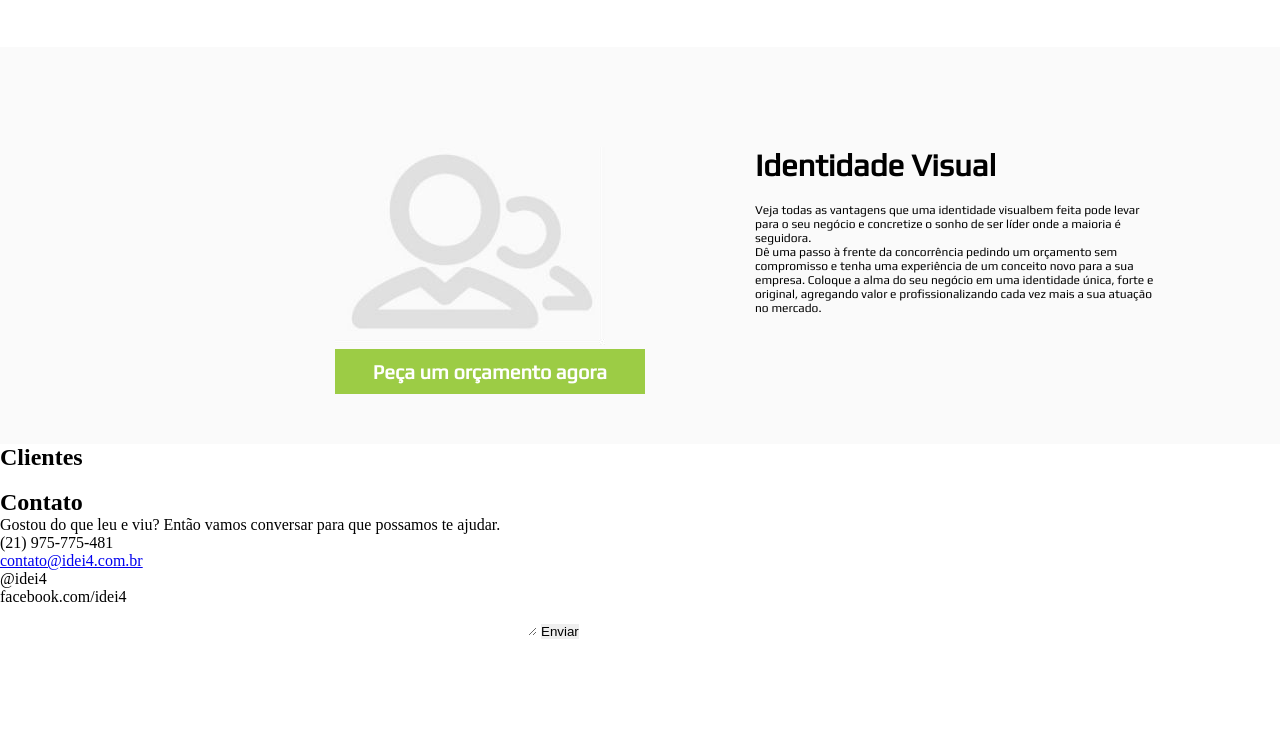
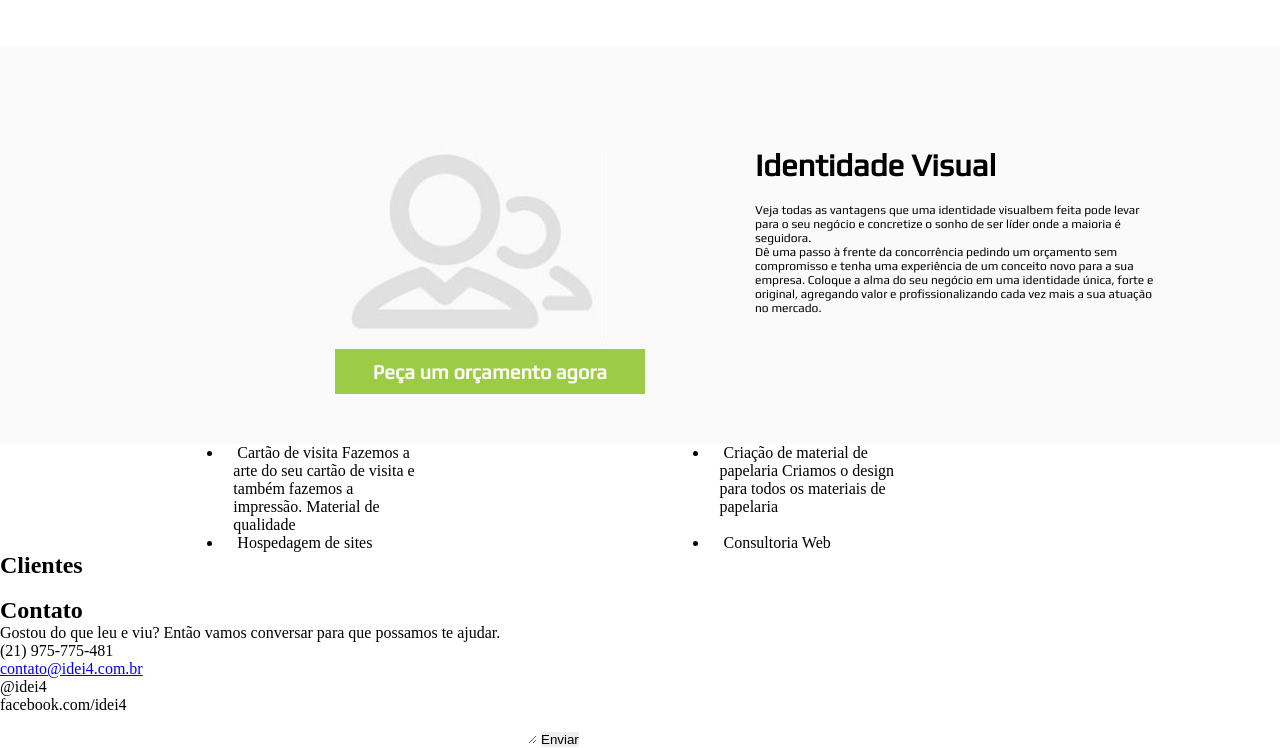
Before and after one commit to rodrigoIdei4/site-institucional-idei4, a website: page index.html in a window 1280 px wide. Shown: the part 896-1644 px from the top of the page. Before the commit the page ends 1536 px from the top, so only its background shows below. Drawn offline with nearby package versions, Linux system fonts and the light colour scheme; some packages are replaced by stand-ins of ours; no server answers.

Commit message:
Ajuste da segunda parte da seção de Serviços

```diff
--- a/index.html
+++ b/index.html
@@ -30,6 +30,7 @@
 				<p class="todas-maiusculas">Sim, nós podemos fazer</p>
 				<p class="button"><a href="#">Quem somos</a></p>
 			</section>
+			<section id="services">
 				<section id="desenvolvimento-de-sites">
 					<div class="texto">
 						<h1>Desenvolvimento de Sites</h1>
@@ -52,6 +53,31 @@
 						<p>Dê uma passo à frente da concorrência pedindo um orçamento sem compromisso e tenha uma experiência de um conceito novo para a sua empresa. Coloque a alma do seu negócio em uma identidade única, forte e original, agregando valor e profissionalizando cada vez mais a sua atuação no mercado.</p>
 					</div>
 				</section>
+				<section class="outros-servicos">
+					<ul>
+						<li class="cartao">
+							<img src="" alt="" />
+							<span class="titulo">Cartão de visita</span>
+							<span class="descricao">Fazemos a arte do seu cartão de visita e também fazemos a impressão. Material de qualidade</span>
+						</li>
+						<li class="material">
+							<img src="" alt="" />
+							<span class="titulo">Criação de material de papelaria</span>
+							<span class="descricao">Criamos o design para todos os materiais de papelaria</span>
+						</li>
+						<li class="hospedagem">
+							<img src="" alt="" />
+							<span class="titulo">Hospedagem de sites</span>
+							<span class="descricao"></span>
+						</li>
+						<li class="consultoria">
+							<img src="" alt="" />
+							<span class="titulo">Consultoria Web</span>
+							<span class="descricao"></span>
+						</li>
+					</ul>
+				</section>
+			</section>
 			<section class="clientes">
 				<h2>Clientes</h2>
 				<ul>
--- a/sass/estilo.scss
+++ b/sass/estilo.scss
@@ -88,6 +88,7 @@ header{
 			}
 		}
 	}
+	#services{
 
 		#desenvolvimento-de-sites{
 			@include zen-grid-item(12, 1);
@@ -162,7 +163,21 @@ header{
 			}
 		}
 
+		.outros-servicos{
+			@include zen-grid-item(8, 3);
+			clear: both;
 
+			.cartao, .hospedagem{
+				@include zen-grid-item(3, 1);
+			}
+			.material, .consultoria{
+				@include zen-grid-item(3, 3, right);
+			}
+			.hospedagem{
+				clear: both;
+			}
+		}
+	}
 
 	.clientes{
 		clear: both;
```
Also changed, not shown: css/estilo.css, css/estilo.min.css, 1 other file. Lines whose indentation alone changed are shown as unchanged.
